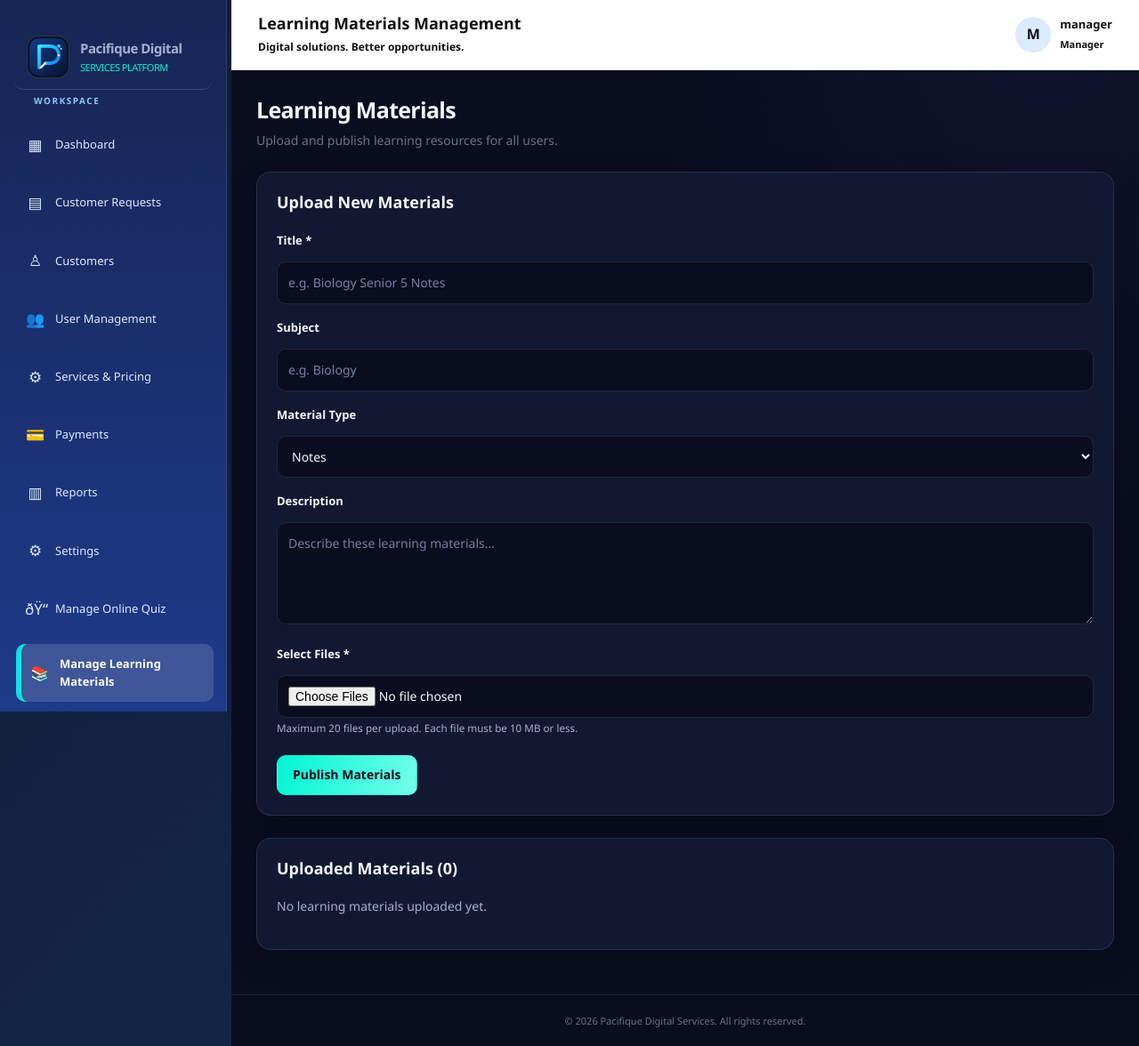
After one commit to pacifiquemunezero1214-alt/pacifique-digital-services, a Flask app: page /manager/learning-materials in a window 1280 px wide. The commit adds this page. Shown: the whole page at 89% size. Run offline with Flask 3, Linux system fonts and the light colour scheme; a user stored in the database is signed in; data that the repository does not hold is empty; some libraries are stand-ins or nearby versions.

Commit message:
Add Learning Center and material uploads

```diff
--- a/app.py
+++ b/app.py
@@ -3,6 +3,8 @@ import os
 import re
 import uuid
 import smtplib
+import io
+import mimetypes
 from functools import wraps
 from email.message import EmailMessage
 from datetime import datetime, timedelta
@@ -10,7 +12,7 @@ from datetime import datetime, timedelta
 from dotenv import load_dotenv
 from flask import (
     Flask, render_template, request, redirect, url_for,
-    flash, abort, send_from_directory, Response
+        flash, abort, send_from_directory, Response, send_file
 )
 from flask_sqlalchemy import SQLAlchemy
 from flask_login import (
@@ -618,6 +620,46 @@ class QuizEvent(db.Model):
     event_type = db.Column(db.String(80), nullable=False)
     details = db.Column(db.Text)
     created_at = db.Column(db.DateTime, default=datetime.utcnow)
+# ==========================================================
+# PACIFIQUE DIGITAL SERVICES - LEARNING CENTER
+# ==========================================================
+
+class LearningMaterial(db.Model):
+    __tablename__ = "learning_materials"
+
+    id = db.Column(db.Integer, primary_key=True)
+
+    title = db.Column(db.String(200), nullable=False)
+    description = db.Column(db.Text, default="")
+    subject = db.Column(db.String(120), default="")
+    material_type = db.Column(db.String(50), default="Notes")
+
+    original_filename = db.Column(db.String(255), nullable=False)
+    stored_filename = db.Column(db.String(255), nullable=False)
+    mimetype = db.Column(db.String(120), nullable=False)
+    file_size = db.Column(db.Integer, nullable=False)
+
+    file_data = db.Column(db.LargeBinary, nullable=False)
+
+    uploaded_by = db.Column(
+        db.Integer,
+        db.ForeignKey("user.id"),
+        nullable=False
+    )
+
+    is_published = db.Column(
+        db.Boolean,
+        default=True,
+        nullable=False
+    )
+
+    created_at = db.Column(
+        db.DateTime,
+        default=datetime.utcnow,
+        nullable=False
+    )
+
+    uploader = db.relationship("User")
 
 # ==========================================================
 # ONLINE QUIZ - HELPER FUNCTIONS
@@ -999,6 +1041,215 @@ def send_password_reset_email(user, reset_url):
         return False
 
 # ==========================================================
+# LEARNING CENTER - MANAGER AND USER ROUTES
+# ==========================================================
+
+ALLOWED_LEARNING_EXTENSIONS = {
+    "pdf", "doc", "docx", "ppt", "pptx",
+    "xls", "xlsx", "txt", "csv",
+    "jpg", "jpeg", "png", "webp"
+}
+
+MAX_LEARNING_FILE_SIZE = 10 * 1024 * 1024  # 10 MB per file
+
+
+def allowed_learning_file(filename):
+    return (
+        "." in filename
+        and filename.rsplit(".", 1)[1].lower()
+        in ALLOWED_LEARNING_EXTENSIONS
+    )
+
+
+@app.route("/manager/learning-materials", methods=["GET", "POST"])
+@login_required
+@manager_required
+def manager_learning_materials():
+
+    if request.method == "POST":
+        title = request.form.get("title", "").strip()
+        description = request.form.get("description", "").strip()
+        subject = request.form.get("subject", "").strip()
+        material_type = request.form.get("material_type", "Notes").strip()
+
+        files = request.files.getlist("files")
+
+        if not title:
+            flash("Please enter a title for these materials.", "danger")
+            return redirect(url_for("manager_learning_materials"))
+
+        files = [f for f in files if f and f.filename]
+
+        if not files:
+            flash("Please select at least one file.", "danger")
+            return redirect(url_for("manager_learning_materials"))
+
+        if len(files) > 20:
+            flash("You can upload a maximum of 20 files at once.", "danger")
+            return redirect(url_for("manager_learning_materials"))
+
+        materials_to_save = []
+
+        for uploaded_file in files:
+            original_filename = secure_filename(uploaded_file.filename)
+
+            if not original_filename or not allowed_learning_file(original_filename):
+                flash(
+                    f"Unsupported file type: {uploaded_file.filename}",
+                    "danger"
+                )
+                return redirect(url_for("manager_learning_materials"))
+
+            file_data = uploaded_file.read()
+
+            if not file_data:
+                flash(f"{original_filename} is empty.", "danger")
+                return redirect(url_for("manager_learning_materials"))
+
+            if len(file_data) > MAX_LEARNING_FILE_SIZE:
+                flash(
+                    f"{original_filename} exceeds the 10 MB limit.",
+                    "danger"
+                )
+                return redirect(url_for("manager_learning_materials"))
+
+            extension = original_filename.rsplit(".", 1)[1].lower()
+            stored_filename = f"{uuid.uuid4().hex}.{extension}"
+
+            mimetype = (
+                uploaded_file.mimetype
+                or mimetypes.guess_type(original_filename)[0]
+                or "application/octet-stream"
+            )
+
+            material = LearningMaterial(
+                title=title,
+                description=description,
+                subject=subject,
+                material_type=material_type,
+                original_filename=original_filename,
+                stored_filename=stored_filename,
+                mimetype=mimetype,
+                file_size=len(file_data),
+                file_data=file_data,
+                uploaded_by=current_user.id,
+                is_published=True
+            )
+
+            materials_to_save.append(material)
+
+        try:
+            db.session.add_all(materials_to_save)
+            db.session.commit()
+
+            flash(
+                f"Successfully published {len(materials_to_save)} file(s).",
+                "success"
+            )
+
+        except Exception:
+            db.session.rollback()
+            app.logger.exception("Learning materials upload failed.")
+            flash("Upload failed. Please try again.", "danger")
+
+        return redirect(url_for("manager_learning_materials"))
+
+    materials = LearningMaterial.query.order_by(
+        LearningMaterial.created_at.desc()
+    ).all()
+
+    return render_template(
+        "manager_learning_materials.html",
+        materials=materials
+    )
+
+
+@app.route("/learning-center")
+@login_required
+def learning_center():
+
+    search = request.args.get("search", "").strip()
+    material_type = request.args.get("type", "").strip()
+
+    query = LearningMaterial.query.filter_by(is_published=True)
+
+    if search:
+        query = query.filter(
+            or_(
+                LearningMaterial.title.ilike(f"%{search}%"),
+                LearningMaterial.subject.ilike(f"%{search}%"),
+                LearningMaterial.description.ilike(f"%{search}%")
+            )
+        )
+
+    if material_type:
+        query = query.filter_by(material_type=material_type)
+
+    materials = query.order_by(
+        LearningMaterial.created_at.desc()
+    ).all()
+
+    return render_template(
+        "learning_center.html",
+        materials=materials,
+        search=search,
+        selected_type=material_type
+    )
+
+
+@app.route("/learning-materials/<int:material_id>/view")
+@login_required
+def view_learning_material(material_id):
+
+    material = LearningMaterial.query.get_or_404(material_id)
+
+    if not material.is_published and not is_manager():
+        abort(404)
+
+    if material.mimetype not in (
+        "application/pdf",
+        "image/jpeg",
+        "image/png",
+        "image/webp"
+    ):
+        return redirect(
+            url_for("download_learning_material", material_id=material.id)
+        )
+
+    response = send_file(
+        io.BytesIO(material.file_data),
+        mimetype=material.mimetype,
+        as_attachment=False,
+        download_name=material.original_filename
+    )
+
+    response.headers["X-Content-Type-Options"] = "nosniff"
+    response.headers["Content-Security-Policy"] = "default-src 'none'; sandbox"
+
+    return response
+
+
+@app.route("/learning-materials/<int:material_id>/download")
+@login_required
+def download_learning_material(material_id):
+
+    material = LearningMaterial.query.get_or_404(material_id)
+
+    if not material.is_published and not is_manager():
+        abort(404)
+
+    response = send_file(
+        io.BytesIO(material.file_data),
+        mimetype="application/octet-stream",
+        as_attachment=True,
+        download_name=material.original_filename
+    )
+
+    response.headers["X-Content-Type-Options"] = "nosniff"
+
+    return response
+
+# ==========================================================
 # ONLINE QUIZ - MANAGER ROUTES
 # ==========================================================
 
--- a/templates/base.html
+++ b/templates/base.html
@@ -551,8 +551,14 @@
     'review_quiz_attempt'
 ] %}active{% endif %}"
    href="{{ url_for('manager_quizzes') }}">
-    <span class="nav-icon">📝</span> Manage Online Quiz
+        <span class="nav-icon">ðŸ“</span> Manage Online Quiz
 </a>
+
+<a class="{% if request.endpoint == 'manager_learning_materials' %}active{% endif %}"
+   href="{{ url_for('manager_learning_materials') }}">
+    <span class="nav-icon">📚</span> Manage Learning Materials
+</a>
+
             {% else %}
 
                 <a class="{% if request.endpoint == 'user_dashboard' %}active{% endif %}"
@@ -598,6 +604,15 @@
 ] %}active{% endif %}"
    href="{{ url_for('available_quizzes') }}">
     <span class="nav-icon">📝</span> Online Quiz
+</a>
+<!-- LEARNING CENTER -->
+<a class="{% if request.endpoint in [
+    'learning_center',
+    'view_learning_material',
+    'download_learning_material'
+] %}active{% endif %}"
+   href="{{ url_for('learning_center') }}">
+    <span class="nav-icon">📚</span> Learning Center
 </a>
 
 <a class="{% if request.endpoint == 'quiz_results' %}active{% endif %}"
--- /dev/null
+++ b/templates/manager_learning_materials.html
@@ -0,0 +1,118 @@
+
+{% extends "base.html" %}
+
+{% block title %}Manage Learning Materials{% endblock %}
+{% block page_heading %}Learning Materials Management{% endblock %}
+
+{% block content %}
+<div class="page-header">
+    <div>
+        <h1>Learning Materials</h1>
+        <p>Upload and publish learning resources for all users.</p>
+    </div>
+</div>
+
+<div class="content-card">
+    <h2>Upload New Materials</h2>
+
+    <form method="POST"
+          enctype="multipart/form-data">
+
+        <div style="margin-bottom:16px;">
+            <label>Title *</label>
+            <input type="text"
+                   name="title"
+                   required
+                   maxlength="200"
+                   placeholder="e.g. Biology Senior 5 Notes"
+                   style="width:100%;padding:12px;margin-top:6px;">
+        </div>
+
+        <div style="margin-bottom:16px;">
+            <label>Subject</label>
+            <input type="text"
+                   name="subject"
+                   maxlength="120"
+                   placeholder="e.g. Biology"
+                   style="width:100%;padding:12px;margin-top:6px;">
+        </div>
+
+        <div style="margin-bottom:16px;">
+            <label>Material Type</label>
+            <select name="material_type"
+                    style="width:100%;padding:12px;margin-top:6px;">
+                <option value="Notes">Notes</option>
+                <option value="Past Paper">Past Paper</option>
+                <option value="Study Guide">Study Guide</option>
+                <option value="Examination">Examination</option>
+                <option value="Quiz Resource">Quiz Resource</option>
+                <option value="Other">Other</option>
+            </select>
+        </div>
+
+        <div style="margin-bottom:16px;">
+            <label>Description</label>
+            <textarea name="description"
+                      rows="4"
+                      placeholder="Describe these learning materials..."
+                      style="width:100%;padding:12px;margin-top:6px;"></textarea>
+        </div>
+
+        <div style="margin-bottom:20px;">
+            <label>Select Files *</label>
+            <input type="file"
+                   name="files"
+                   multiple
+                   required
+                   accept=".pdf,.doc,.docx,.ppt,.pptx,.xls,.xlsx,.txt,.csv,.jpg,.jpeg,.png,.webp"
+                   style="width:100%;padding:12px;margin-top:6px;">
+            <small>
+                Maximum 20 files per upload. Each file must be 10 MB or less.
+            </small>
+        </div>
+
+        <button type="submit" class="btn-primary">
+            Publish Materials
+        </button>
+    </form>
+</div>
+
+<div class="content-card" style="margin-top:25px;">
+    <h2>Uploaded Materials ({{ materials|length }})</h2>
+
+    {% if materials %}
+    <div class="table-responsive">
+        <table>
+            <thead>
+                <tr>
+                    <th>Title</th>
+                    <th>Subject</th>
+                    <th>Type</th>
+                    <th>File</th>
+                    <th>Date</th>
+                    <th>Download</th>
+                </tr>
+            </thead>
+            <tbody>
+                {% for item in materials %}
+                <tr>
+                    <td>{{ item.title }}</td>
+                    <td>{{ item.subject or '-' }}</td>
+                    <td>{{ item.material_type }}</td>
+                    <td>{{ item.original_filename }}</td>
+                    <td>{{ item.created_at.strftime('%d %b %Y') }}</td>
+                    <td>
+                        <a href="{{ url_for('download_learning_material', material_id=item.id) }}">
+                            Download
+                        </a>
+                    </td>
+                </tr>
+                {% endfor %}
+            </tbody>
+        </table>
+    </div>
+    {% else %}
+        <p>No learning materials uploaded yet.</p>
+    {% endif %}
+</div>
+{% endblock %}
```
Also changed, not shown: templates/learning_center.html (added, +90 -0 lines).
